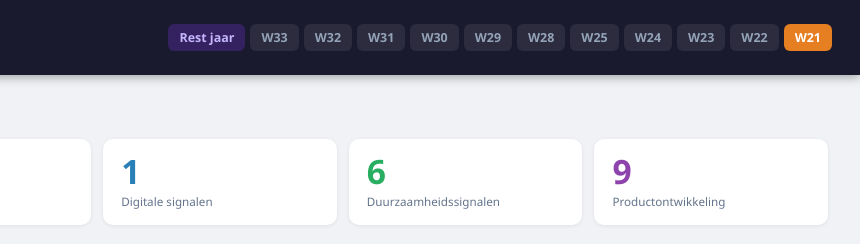
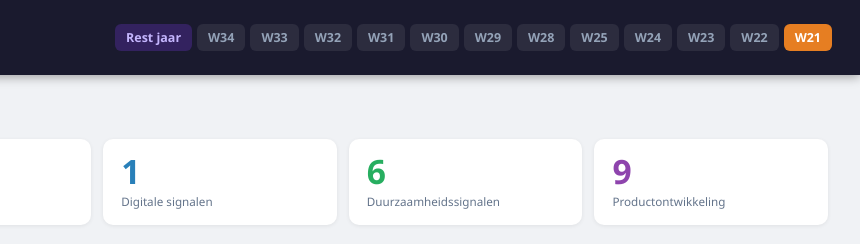
Before and after one commit to rhlesscher-alt/Albo-concurrentieradar, a plain HTML site: page week-21-2026.html in a window 1280 px wide. Shown: the top 244 px of the page, 420-1280 px from the left. Drawn offline with Linux system fonts and the light colour scheme.

Commit message:
Nav update: week-34-2026.html toegevoegd

```diff
--- a/week-21-2026.html
+++ b/week-21-2026.html
@@ -79,6 +79,7 @@ footer { text-align: center; padding: 22px; font-size: 0.75rem; color: #94a3b8;
   </div>
     <nav class="week-nav">
     <a href="historisch-2026.html" class="hist">Rest jaar</a>
+    <a href="week-34-2026.html">W34</a>
     <a href="week-33-2026.html">W33</a>
     <a href="week-32-2026.html">W32</a>
     <a href="week-31-2026.html">W31</a>
```
